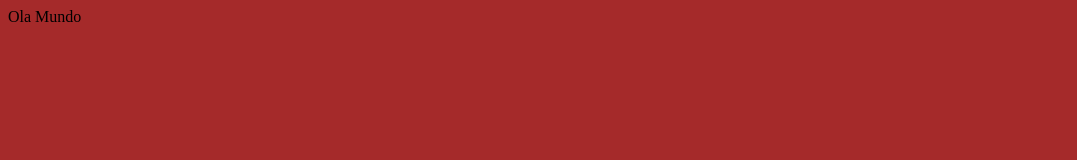
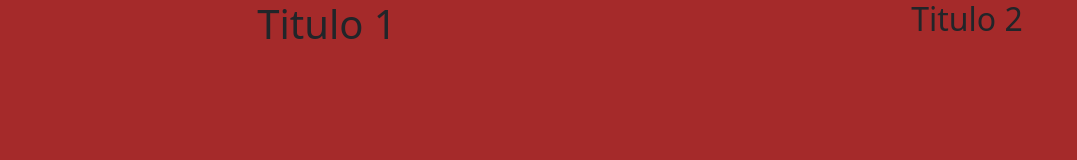
Before and after one commit to tiagoluzh607/site-programando-carreira, a plain HTML site: page index.html in a window 1280 px wide. Shown: the whole page, without its empty margins (0-1077 px from the left). Drawn offline with nearby package versions, Linux system fonts and the light colour scheme.

Commit message:
Instalando Bootstrap [RF 8]

```diff
--- a/index.html
+++ b/index.html
@@ -4,9 +4,19 @@
     <meta charset="UTF-8">
     <meta name="viewport" content="width=device-width, initial-scale=1.0">
     <title>Site</title>
+    <link href="https://cdn.jsdelivr.net/npm/bootstrap@5.1.3/dist/css/bootstrap.min.css" rel="stylesheet" integrity="sha384-1BmE4kWBq78iYhFldvKuhfTAU6auU8tT94WrHftjDbrCEXSU1oBoqyl2QvZ6jIW3" crossorigin="anonymous">
     <link rel="stylesheet" href="assets/css/styles.css">
 </head>
 <body>
-    Ola Mundo
+  <div class="d-flex justify-content-around">
+    <h1>Titulo 1</h1>
+    <h2>Titulo 2</h2>
+  </div>
+
+
+
+   <script src="https://cdn.jsdelivr.net/npm/bootstrap@5.1.3/dist/js/bootstrap.bundle.min.js" integrity="sha384-ka7Sk0Gln4gmtz2MlQnikT1wXgYsOg+OMhuP+IlRH9sENBO0LRn5q+8nbTov4+1p" crossorigin="anonymous"></script>
+   <script src="https://cdn.jsdelivr.net/npm/@popperjs/core@2.10.2/dist/umd/popper.min.js" integrity="sha384-7+zCNj/IqJ95wo16oMtfsKbZ9ccEh31eOz1HGyDuCQ6wgnyJNSYdrPa03rtR1zdB" crossorigin="anonymous"></script>
+   <script src="https://cdn.jsdelivr.net/npm/bootstrap@5.1.3/dist/js/bootstrap.min.js" integrity="sha384-QJHtvGhmr9XOIpI6YVutG+2QOK9T+ZnN4kzFN1RtK3zEFEIsxhlmWl5/YESvpZ13" crossorigin="anonymous"></script>
 </body>
 </html>
```
